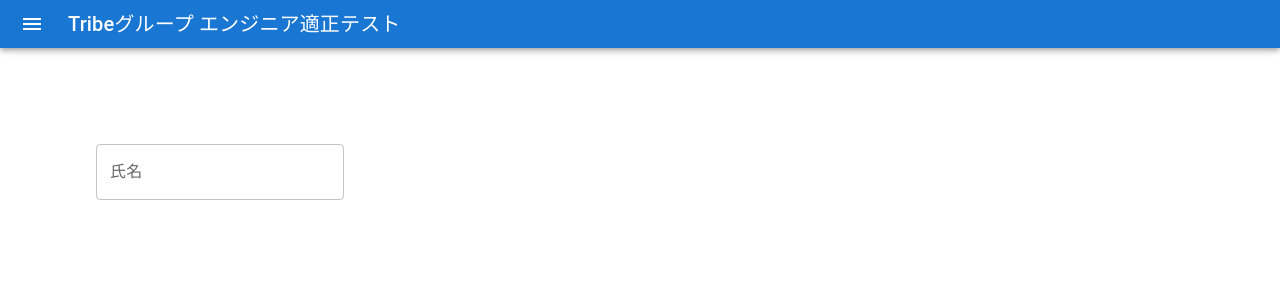
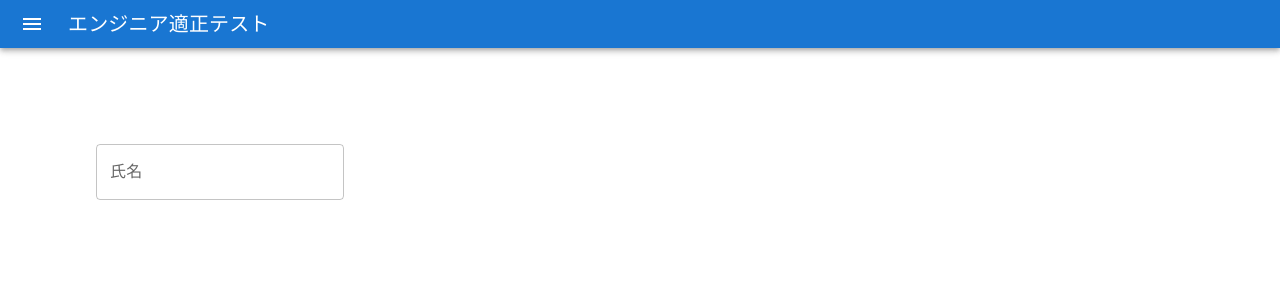
Before and after one commit to shu0603n/tekisei-shindan, a Next.js app: page / in a window 1280 px wide. Shown: the top 300 px of the page. Built offline with nearby package versions, Linux system fonts and the light colour scheme.

Commit message:
page.tsx を更新

```diff
--- a/app/page.tsx
+++ b/app/page.tsx
@@ -504,7 +504,7 @@ export default function Home() {
               <MenuIcon />
             </IconButton>
             <Typography variant="h6" color="inherit" component="div">
-              Tribeグループ エンジニア適正テスト
+              エンジニア適正テスト
             </Typography>
           </Toolbar>
         </AppBar>
```
